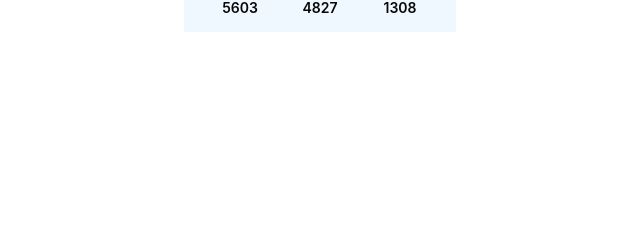
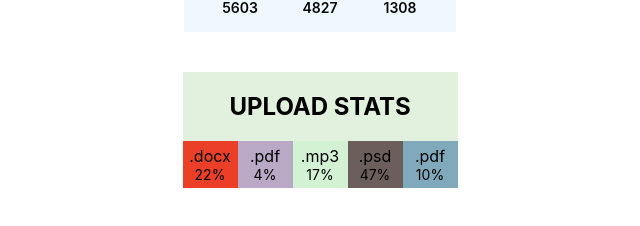
Before and after one commit to alladenys/goit-react-hw-01-components, a React (Create React App) app: page / in a window 1280 px wide. Shown: the part 346-572 px from the top of the page, without its empty margins (320-960 px from the left). Built offline with nearby package versions, Linux system fonts and the light colour scheme.

Commit message:
add Statistics

```diff
--- a/src/App.js
+++ b/src/App.js
@@ -1,6 +1,9 @@
 import './App.css';
 import Profile from './components/Profile/Profile';
+import Statistics from './components/Statistics/Statistics';
+
 import user from './data/user.json';
+import statistical from './data/statistical.json';
 
 export default function App() {
   return (
@@ -12,6 +15,7 @@ export default function App() {
         avatar={user.avatar}
         stats={user.stats}
       />
+      <Statistics title="Upload stats" stats={statistical} />
     </div>
   );
 }
--- a/src/components/Profile/Profile.jsx
+++ b/src/components/Profile/Profile.jsx
@@ -10,7 +10,6 @@ export default function Profile({name, tag, location, avatar, stats}){
           <p className={style.tag}>{tag}</p>
           <p className={style.location}>{location}</p>
         </div>
-
         <ul className={style.stats}>
           <li>
             <span className={style.label}>Followers</span>
--- /dev/null
+++ b/src/components/Statistics/Statistics.jsx
@@ -0,0 +1,38 @@
+import style from './Statistics.module.css'
+import PropTypes from 'prop-types';
+
+export default function Statistics({stats}){
+    return (
+      <section className={style.statistics}>
+        <h2 className={style.title}>Upload stats</h2>
+
+        <ul className={style.statList}>
+            {stats.map(({id, label, percentage}) => (
+                <li className={style.item} key={id} style={{backgroundColor:randomBgColor()}}>
+                   <span className={style.label}>{label}</span>
+                   <span className={style.percentage}>{percentage}%</span>
+                   </li>
+            ))}
+        </ul>
+      </section>
+    );
+};
+
+function randomBgColor() {
+    let r = Math.floor(Math.random() * 256);
+    let g = Math.floor(Math.random() * 256);
+    let b = Math.floor(Math.random() * 256);
+
+    return 'rgb(' + r + ',' + g + ',' + b + ')';
+};
+
+Statistics.propTypes = {
+    title: PropTypes.string,
+    stats: PropTypes.arrayOf(
+      PropTypes.shape({
+        id: PropTypes.string.isRequired,
+        label: PropTypes.string.isRequired,
+        percentage: PropTypes.number.isRequired,
+      }),
+    ),
+};
--- /dev/null
+++ b/src/components/Statistics/Statistics.module.css
@@ -0,0 +1,38 @@
+.statistics {
+  display: block;
+  width: 275px;
+  margin-right: auto;
+  margin-left: auto;
+  margin-top: 16px;
+  margin-bottom: 16px;
+  background-color: rgb(225, 241, 221);
+  text-align: center;
+}
+
+.title {
+  display: block;
+  text-align: center;
+  text-transform: uppercase;
+  padding-top: 20px;
+  padding-bottom: 20px;
+}
+
+.statList {
+  display: flex;
+  margin: 0;
+  padding: 0;
+  border: 0;
+}
+
+.item {
+  display: flex;
+  width: 50px;
+  flex-direction: column;
+  padding: 5px;
+}
+
+.percentage {
+  width: 100%;
+  text-align: center;
+  font-size: 14px;
+}
--- a/src/index.css
+++ b/src/index.css
@@ -13,7 +13,8 @@ h1,
 h2,
 h3,
 h4,
-p {
+p,
+ul {
   margin: 0;
   padding: 0;
 }
```
Also changed, not shown: src/data/statistical.json (renamed from src/data/statistical-data.json), 1 other file (tests, documents, lock files or other folders).
